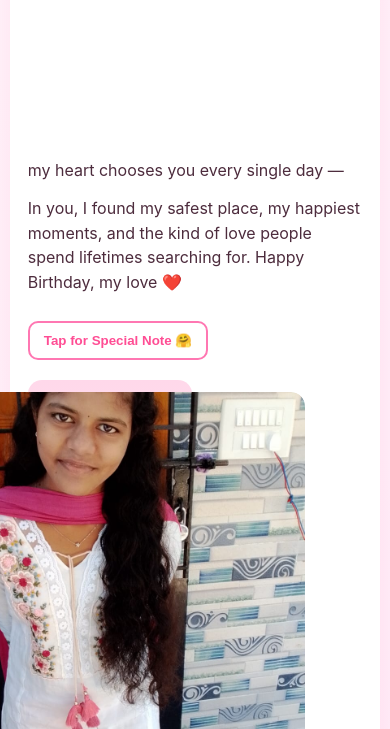
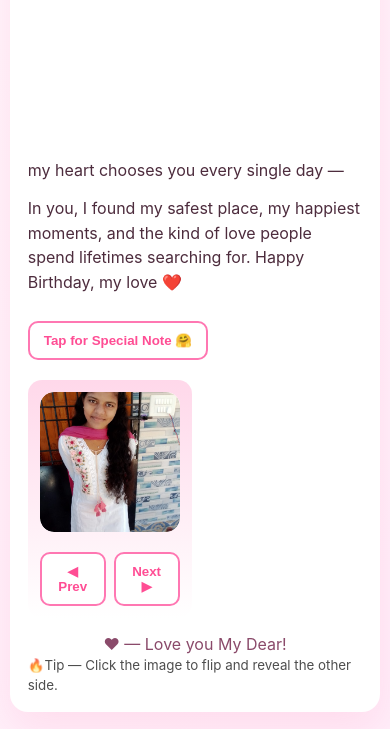
Before and after one commit to msyoganandh/happy_birthday_my_girl, a plain HTML site: page index.html in a window 390 px wide. Shown: the part 115-844 px from the top of the page. Drawn offline with Linux system fonts and the light colour scheme.

Commit message:
Update index.html

```diff
--- a/index.html
+++ b/index.html
@@ -98,25 +98,25 @@ footer{text-align:center;margin-top:16px;color:#8a4a6a}
   color:var(--deep);
   min-height:36px;
 }
- @media (max-width: 900px) {
+@media (max-width: 900px) {
   .carousel {
-    width: 100% !important;
+    width: 100%;
   }
 
   .img-wrap {
-    width: 100vw !important;   /* full screen width */
-    max-width: 100vw !important;
-    height: 100vw !important;  /* makes it a big square */
-    margin-left: 50%;
-    transform: translateX(-50%); /* center the image */
+    width: 100% !important;
+    max-width: 100% !important;
+    height: auto;               /* lets image grow */
+    aspect-ratio: 1 / 1;        /* keeps it square */
   }
 
   .img-front, .img-back {
+    height: 100%;
     width: 100%;
-    height: 100%;
     object-fit: cover;
   }
 }
+
 
 
 </style>
```
